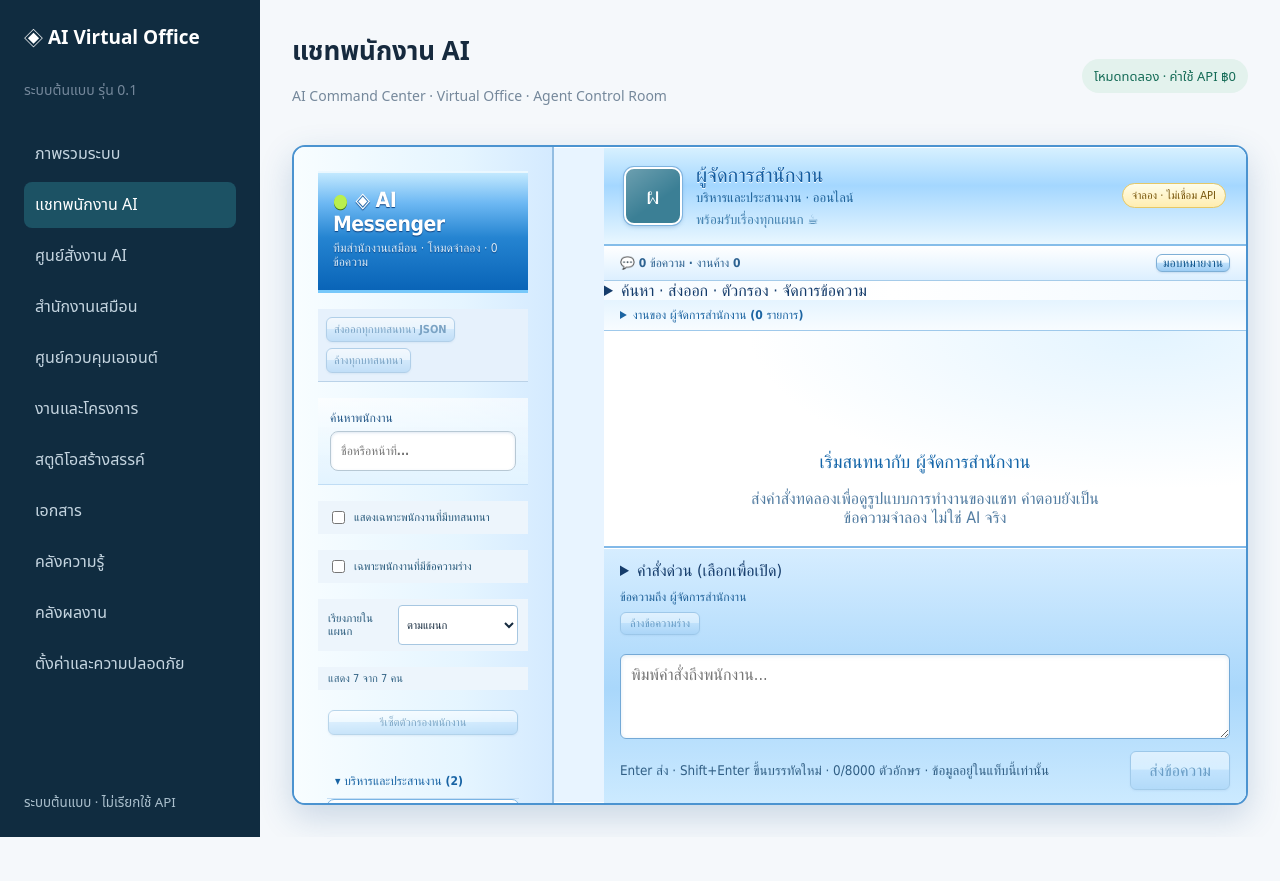
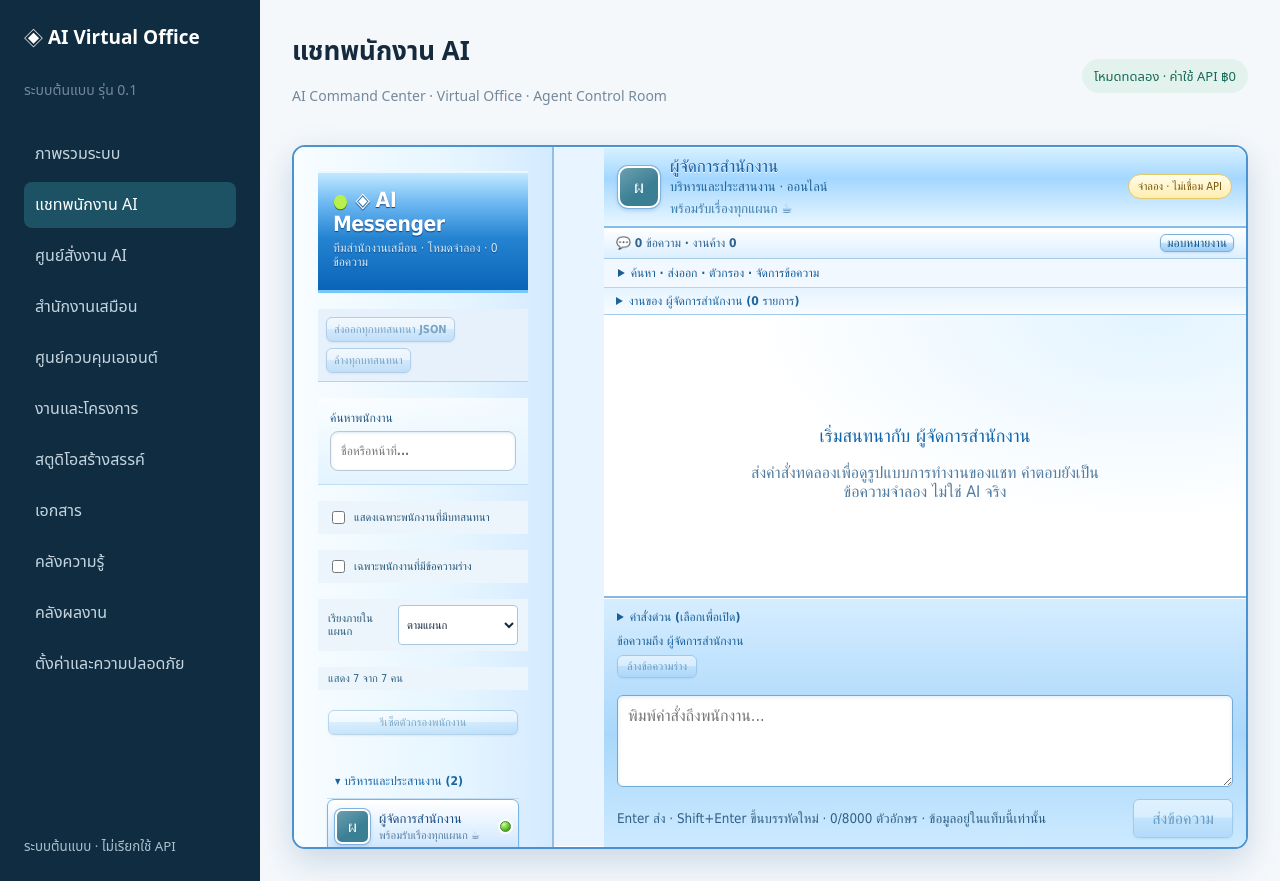
Before and after one commit to lnwlawyer/ai-virtual-office, a React (Vite) app: page / in a window 1280 px wide. Both pictures are taken after a click on the button "แชทพนักงาน AI". Before the commit the page ends 837 px from the top, so only its background shows below. Built offline with nearby package versions, Linux system fonts and the light colour scheme; no server answers.

Commit message:
style: prioritize conversation and composer with compact collapsible tools

```diff
--- a/src/messenger-dashboard.css
+++ b/src/messenger-dashboard.css
@@ -80,3 +80,28 @@
 .msn-roster-reset{margin:4px 10px 8px;padding:5px 8px;font-size:11px}.msn-prompt-append{display:inline-flex;align-items:center;gap:5px;font-size:11px;color:#245a84}.msn-draft-warning{font-size:11px;color:#8b4400;display:block;padding:4px 0}.msn-prompt-append input{accent-color:#2976af}
 
 .msn-message-delete-confirm{display:flex;align-items:center;flex-wrap:wrap;gap:6px;margin-top:6px;padding:7px;background:#fff5e8;border:1px solid #e8c6a0;border-radius:5px;font-size:11px}.msn-message-delete-confirm button{font-size:11px;padding:4px 7px}
+
+
+/* Compact chat-first layout: advanced controls are accessible but closed by default. */
+.msn-shell{height:min(88vh,920px);min-height:540px}
+.msn-chat-top{padding:9px 14px;gap:10px}
+.msn-avatar.large{width:42px;height:42px;font-size:18px}
+.msn-chat-top h2{font-size:17px}
+.msn-chat-toolbar{padding:6px 12px;gap:10px;flex-wrap:wrap}
+.msn-chat-toolbar button{margin-left:auto}
+.msn-advanced-tools{flex:none;background:#f1f8ff;border-bottom:1px solid #bad5e9;font-size:12px}
+.msn-advanced-tools>summary{cursor:pointer;padding:7px 14px;color:#185d96;font-weight:700}
+.msn-advanced-tools[open]{max-height:40%;overflow:auto}
+.msn-advanced-actions{display:flex;gap:7px;flex-wrap:wrap;padding:6px 12px}
+.msn-advanced-actions button{padding:5px 9px;font-size:11px}
+.msn-task-details{padding:6px 12px;flex:none}
+.msn-conversation{flex:1;min-height:150px;padding:14px 18px}
+.msn-composer{flex:none;padding:9px 13px}
+.msn-composer textarea{min-height:92px;max-height:190px}
+.msn-composer>div{margin-top:5px}
+.msn-quick-prompts{display:block;margin:0 0 7px}
+.msn-quick-prompts>summary{cursor:pointer;font-size:12px;color:#185d96;font-weight:700;padding:3px 0}
+.msn-quick-prompt-items{display:flex;align-items:center;flex-wrap:wrap;gap:6px;padding:7px 0}
+.msn-quick-prompt-items .msn-prompt-append{display:inline-flex}
+.msn-clear-draft{margin:2px 0 5px}
+@media(max-width:760px){.msn-shell{height:auto;min-height:0}.msn-chat{height:620px}.msn-chat-top{padding:8px 10px}.msn-conversation{min-height:130px;padding:10px}.msn-advanced-tools[open]{max-height:45%}.msn-composer{padding:8px 10px}}
```
